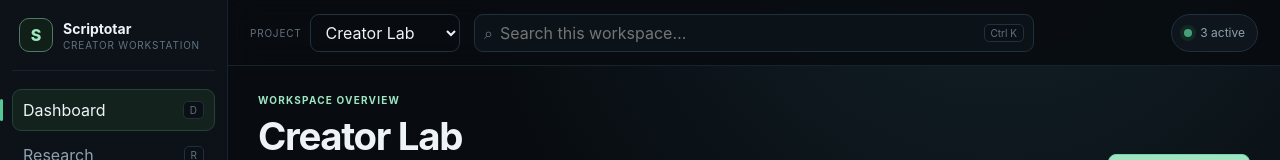
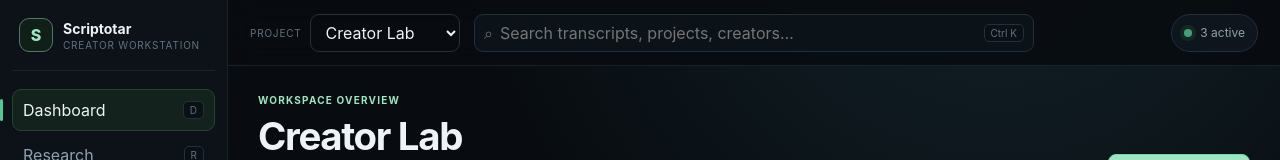
Before and after one commit to MousaXD/scriptotar, a Svelte app in the folder apps/desktop-ui/: page / in a window 1280 px wide. Shown: the top 160 px of the page. Built offline with nearby package versions, Linux system fonts and the light colour scheme.

Commit message:
merge(agent3): connect global workspace search

```diff
--- a/apps/desktop-ui/src/components/AppShell.svelte
+++ b/apps/desktop-ui/src/components/AppShell.svelte
@@ -1,13 +1,18 @@
 <script lang="ts">
   import { tick } from 'svelte';
-  import type { Project, ViewId } from '../types';
+  import type { Project, ViewId, WorkspaceSearchResult } from '../types';
+
   export let activeView: ViewId;
   export let activeProjectId: string;
   export let projects: Project[];
   export let activeJobs = 0;
   export let globalSearch = '';
+  export let searchResults: WorkspaceSearchResult[] = [];
   export let onNavigate: (view: ViewId) => void;
   export let onProjectChange: (id: string) => Promise<void> | void;
+  export let onSearchSelect: (result: WorkspaceSearchResult) => Promise<void> | void;
+
+  let searchInput: HTMLInputElement;
 
   const nav: { id: ViewId; label: string; key: string }[] = [
     { id: 'dashboard', label: 'Dashboard', key: 'D' },
@@ -26,7 +31,29 @@
     await tick();
     select.value = activeProjectId;
   }
+
+  function searchKeys(event: KeyboardEvent) {
+    if (event.key === 'Escape') {
+      globalSearch = '';
+      searchInput.blur();
+      return;
+    }
+    if (event.key === 'Enter' && searchResults[0]) {
+      event.preventDefault();
+      void onSearchSelect(searchResults[0]);
+    }
+  }
+
+  function globalShortcut(event: KeyboardEvent) {
+    if ((event.ctrlKey || event.metaKey) && event.key.toLowerCase() === 'k') {
+      event.preventDefault();
+      searchInput?.focus();
+      searchInput?.select();
+    }
+  }
 </script>
+<svelte:window onkeydown={globalShortcut} />
+
 <div class="app-frame">
   <aside class="sidebar" aria-label="Primary navigation">
     <div class="brand-lockup"><div class="brand-mark">S</div><div><strong>Scriptotar</strong><span>Creator workstation</span></div></div>
@@ -49,10 +76,23 @@
           {#each projects as project}<option value={project.id}>{project.name}</option>{/each}
         </select>
       </div>
-      <label class="global-search" aria-label="Global search">
-        <span>⌕</span><input bind:value={globalSearch} placeholder="Search this workspace…" />
-        <kbd>Ctrl K</kbd>
-      </label>
+      <div class="global-search-wrap">
+        <label class="global-search" aria-label="Global search">
+          <span aria-hidden="true">⌕</span><input bind:this={searchInput} bind:value={globalSearch} on:keydown={searchKeys} aria-label="Search workspace" aria-expanded={Boolean(globalSearch.trim())} aria-controls="workspace-search-results" placeholder="Search transcripts, projects, creators…" />
+          <kbd>Ctrl K</kbd>
+        </label>
+        {#if globalSearch.trim()}
+          <div id="workspace-search-results" class="search-results" aria-label="Workspace search results">
+            {#if searchResults.length === 0}
+              <p>No local matches.</p>
+            {:else}
+              {#each searchResults as result}
+                <button on:click={() => onSearchSelect(result)}><span><strong>{result.title}</strong><small>{result.subtitle}</small></span><b>{result.kind}</b></button>
+              {/each}
+            {/if}
+          </div>
+        {/if}
+      </div>
       <button class="activity-button" on:click={() => onNavigate('jobs')} aria-label="Open jobs">
         <span class="activity-orb" class:busy={activeJobs > 0}></span>
         <span>{activeJobs > 0 ? `${activeJobs} active` : 'Idle'}</span>
@@ -61,3 +101,15 @@
     <main class="workspace"><slot /></main>
   </div>
 </div>
+
+<style>
+  .global-search-wrap { position: relative; min-width: 0; }
+  .search-results { position: absolute; top: calc(100% + 7px); left: 0; right: 0; z-index: 30; overflow: hidden; border: 1px solid var(--border-strong); border-radius: 10px; background: var(--surface); box-shadow: 0 18px 45px rgb(0 0 0 / 35%); }
+  .search-results p { margin: 0; padding: 13px; font-size: 11px; }
+  .search-results button { display: grid; grid-template-columns: minmax(0, 1fr) auto; align-items: center; gap: 12px; width: 100%; padding: 10px 12px; border: 0; border-top: 1px solid var(--border); background: transparent; text-align: left; }
+  .search-results button:first-child { border-top: 0; }
+  .search-results button:hover, .search-results button:focus-visible { background: var(--surface-2); }
+  .search-results strong, .search-results small { display: block; overflow: hidden; text-overflow: ellipsis; white-space: nowrap; }
+  .search-results small { margin-top: 3px; color: var(--muted); font-size: 10px; }
+  .search-results b { color: var(--accent); font-size: 9px; text-transform: uppercase; letter-spacing: .06em; }
+</style>
```
